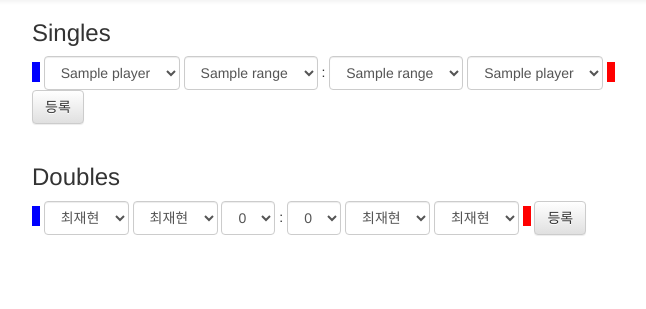
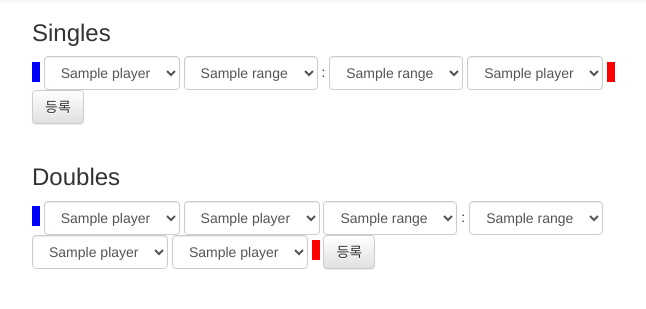
Before and after one commit to jhlov/htsr, a Django app: template templates/regist.html in a window 1280 px wide. Shown: the part 52-361 px from the top of the page, without its empty margins (308-954 px from the left). Run offline with Django 3.2, Linux system fonts and the light colour scheme; tables that the repository leaves empty hold one stand-in row (values such as "Sample post"); the template is opened without the code that fills it: values that come from a table or form of the project are taken from there, most other values are stand-ins (such as "Sample title", 1, 10 or a date in 2020); parts of the project's set-up code (start-up, migrations or seed data) failed here and were passed over; some libraries are stand-ins or nearby versions.

Commit message:
더블 결과 등록

```diff
--- a/ranking/models.py
+++ b/ranking/models.py
@@ -16,11 +16,17 @@ class Player(models.Model):
 
 # 복식 랭킹을 위한 모델
 class DoublesPlayer(models.Model):
-    player_1 = models.IntegerField('Player 1')
-    player_2 = models.IntegerField('Player 2')
+    player_1 = models.IntegerField('Player 1', db_index=True)
+    player_2 = models.IntegerField('Player 2', db_index=True)
     win = models.IntegerField('승', default=0)
     lose = models.IntegerField('패', default=0)
     rating = models.IntegerField('레이팅', default=0, db_index=True)
+
+    @property
+    def name(self):
+        player1 = Player.objects.get(id=self.player_1)
+        player2 = Player.objects.get(id=self.player_2)
+        return player1.name + ',' + player2.name
 
     def __unicode__(self):
         return '{0} {1}'.format(self.player_1, self.player_2)
@@ -40,20 +46,18 @@ class Result(models.Model):
 
     @property
     def blue_name(self):
-        player = Player.objects.get(id=self.blue_player)
         if self.is_single:
+            player = Player.objects.get(id=self.blue_player)
             return player.name
         else:
-            player1 = Player.objects.get(id=player.player_1)
-            player2 = Player.objects.get(id=player.player_2)
-            return player1.name + ',' + player2.name
+            player = DoublesPlayer.objects.get(id=self.blue_player)
+            return player.name
 
     @property
     def red_name(self):
-        player = Player.objects.get(id=self.red_player)
         if self.is_single:
+            player = Player.objects.get(id=self.red_player)
             return player.name
         else:
-            player1 = Player.objects.get(id=player.player_1)
-            player2 = Player.objects.get(id=player.player_2)
-            return player1.name + ',' + player2.name
+            player = DoublesPlayer.objects.get(id=self.red_player)
+            return player.name
--- a/ranking/urls.py
+++ b/ranking/urls.py
@@ -11,5 +11,6 @@ urlpatterns = [
     url(r'^ranking', views.ranking, name='ranking'),
     url(r'^regist/$', views.regist, name='regist'),
     url(r'^regist/single', views.regist_single, name='regist_single'),
+    url(r'^regist/double', views.regist_double, name='regist_double'),
     url(r'^result', views.result, name='result'),
 ]
--- a/templates/regist.html
+++ b/templates/regist.html
@@ -11,23 +11,23 @@
                 <label style="background:blue">&nbsp;&nbsp;</label>
                 <select class="form-control" id="blue_player" name="blue_player">
                     {% for player in players %}
-                    <option value="{{ player.id }}">{{ player.name }}</option>
+                        <option value="{{ player.id }}">{{ player.name }}</option>
                     {% endfor %}
                 </select>
                 <select class="form-control" id="blue_score" name="blue_score">
                     {% for i in range %}
-                    <option value="{{ i }}">{{ i }}</option>
+                        <option value="{{ i }}">{{ i }}</option>
                     {% endfor %}
                 </select>
                 :
                 <select class="form-control" id="red_score" name="red_score">
                     {% for i in range %}
-                    <option value="{{ i }}">{{ i }}</option>
+                        <option value="{{ i }}">{{ i }}</option>
                     {% endfor %}
                 </select>
                 <select class="form-control" id="red_player" name="red_player">
                     {% for player in players %}
-                    <option value="{{ player.id }}">{{ player.name }}</option>
+                        <option value="{{ player.id }}">{{ player.name }}</option>
                     {% endfor %}
                 </select>
                 <label style="background:red">&nbsp;&nbsp;</label>
@@ -40,35 +40,40 @@
 
         <br>
         <h3>Doubles</h3>
-        <form class="form-inline">
+        <form class="form-inline" action="{% url 'regist_double' %}" method="post">
+            {% csrf_token %}
             <div class="form-group">
                 <label style="background:blue">&nbsp;&nbsp;</label>
-                <select class="form-control">
-                    <option>최재현</option>
-                    <option>조건희</option>
+                <select class="form-control" id="blue_player_1" name="blue_player_1">
+                    {% for player in players %}
+                        <option value="{{ player.id }}">{{ player.name }}</option>
+                    {% endfor %}
                 </select>
-                <select class="form-control">
-                    <option>최재현</option>
-                    <option>조건희</option>
+                <select class="form-control" id="blue_player_2" name="blue_player_2">
+                    {% for player in players %}
+                        <option value="{{ player.id }}">{{ player.name }}</option>
+                    {% endfor %}
                 </select>
-                <select class="form-control">
-                    <option>0</option>
-                    <option>1</option>
-                    <option>2</option>
+                <select class="form-control" id="blue_score" name="blue_score">
+                    {% for i in range %}
+                        <option value="{{ i }}">{{ i }}</option>
+                    {% endfor %}
                 </select>
                 :
-                <select class="form-control">
-                    <option>0</option>
-                    <option>1</option>
-                    <option>2</option>
+                <select class="form-control" id="red_score" name="red_score">
+                    {% for i in range %}
+                        <option value="{{ i }}">{{ i }}</option>
+                    {% endfor %}
                 </select>
-                <select class="form-control">
-                    <option>최재현</option>
-                    <option>조건희</option>
+                <select class="form-control" id="red_player_1" name="red_player_1">
+                    {% for player in players %}
+                        <option value="{{ player.id }}">{{ player.name }}</option>
+                    {% endfor %}
                 </select>
-                <select class="form-control">
-                    <option>최재현</option>
-                    <option>조건희</option>
+                <select class="form-control" id="red_player_2" name="red_player_2">
+                    {% for player in players %}
+                        <option value="{{ player.id }}">{{ player.name }}</option>
+                    {% endfor %}
                 </select>
                 <label style="background:red">&nbsp;&nbsp;</label>
                 <button type="submit" class="btn btn-default">등록</button>
```
Also changed, not shown: ranking/views.py (+72 -3 lines).
